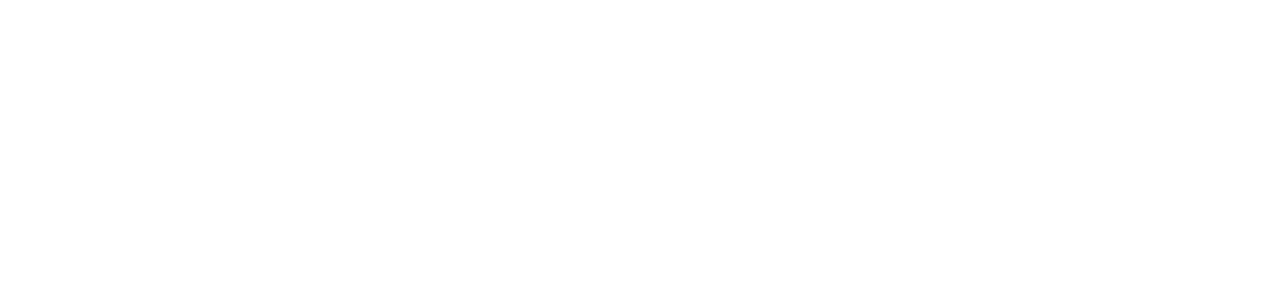
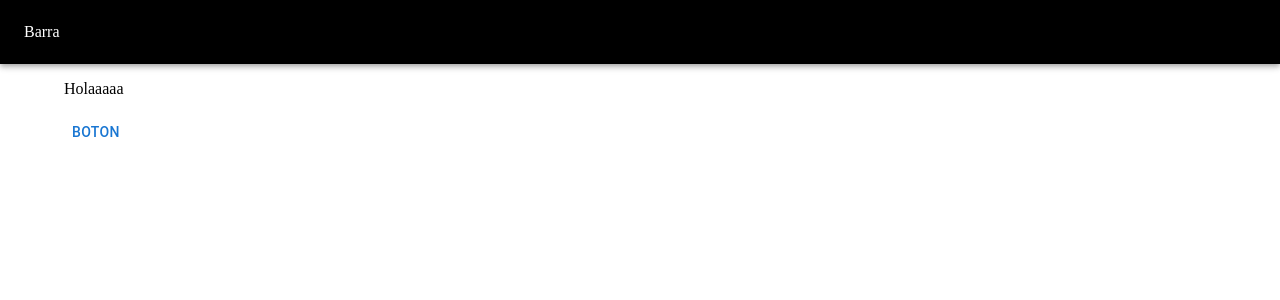
Before and after one commit to Jamaceat/AlquilerVideoJuegos, a React (Create React App) app in the folder Front/rentgames/: page / in a window 1280 px wide. Shown: the top 300 px of the page. Built offline with nearby package versions, Linux system fonts and the light colour scheme.

Commit message:
Instalando paquetes

```diff
--- a/Front/rentgames/package.json
+++ b/Front/rentgames/package.json
@@ -3,9 +3,13 @@
   "version": "0.1.0",
   "private": true,
   "dependencies": {
+    "@emotion/react": "^11.10.4",
+    "@emotion/styled": "^11.10.4",
+    "@mui/material": "^5.10.11",
     "@testing-library/jest-dom": "^5.16.5",
     "@testing-library/react": "^13.4.0",
     "@testing-library/user-event": "^13.5.0",
+    "axios": "^1.1.3",
     "react": "^18.2.0",
     "react-dom": "^18.2.0",
     "react-scripts": "5.0.1",
--- a/Front/rentgames/public/index.html
+++ b/Front/rentgames/public/index.html
@@ -15,6 +15,7 @@
       user's mobile device or desktop. See https://developers.google.com/web/fundamentals/web-app-manifest/
     -->
 		<link rel="manifest" href="%PUBLIC_URL%/manifest.json" />
+		<link rel="stylesheet" href="normalizer.css" />
 		<!--
       Notice the use of %PUBLIC_URL% in the tags above.
       It will be replaced with the URL of the `public` folder during the build.
--- /dev/null
+++ b/Front/rentgames/public/normalizer.css
@@ -0,0 +1,351 @@
+/*! normalize.css v8.0.1 | MIT License | github.com/necolas/normalize.css */
+
+/* Document
+   ========================================================================== */
+
+/**
+ * 1. Correct the line height in all browsers.
+ * 2. Prevent adjustments of font size after orientation changes in iOS.
+ */
+
+html {
+	line-height: 1.15; /* 1 */
+	-webkit-text-size-adjust: 100%; /* 2 */
+}
+
+/* Sections
+     ========================================================================== */
+
+/**
+   * Remove the margin in all browsers.
+   */
+
+body {
+	margin: 0;
+}
+
+/**
+   * Render the `main` element consistently in IE.
+   */
+
+main {
+	display: block;
+}
+
+/**
+   * Correct the font size and margin on `h1` elements within `section` and
+   * `article` contexts in Chrome, Firefox, and Safari.
+   */
+
+h1 {
+	font-size: 2em;
+	margin: 0.67em 0;
+}
+
+/* Grouping content
+     ========================================================================== */
+
+/**
+   * 1. Add the correct box sizing in Firefox.
+   * 2. Show the overflow in Edge and IE.
+   */
+
+hr {
+	box-sizing: content-box; /* 1 */
+	height: 0; /* 1 */
+	overflow: visible; /* 2 */
+}
+
+/**
+   * 1. Correct the inheritance and scaling of font size in all browsers.
+   * 2. Correct the odd `em` font sizing in all browsers.
+   */
+
+pre {
+	font-family: monospace, monospace; /* 1 */
+	font-size: 1em; /* 2 */
+}
+
+/* Text-level semantics
+     ========================================================================== */
+
+/**
+   * Remove the gray background on active links in IE 10.
+   */
+
+a {
+	background-color: transparent;
+}
+
+/**
+   * 1. Remove the bottom border in Chrome 57-
+   * 2. Add the correct text decoration in Chrome, Edge, IE, Opera, and Safari.
+   */
+
+abbr[title] {
+	border-bottom: none; /* 1 */
+	text-decoration: underline; /* 2 */
+	text-decoration: underline dotted; /* 2 */
+}
+
+/**
+   * Add the correct font weight in Chrome, Edge, and Safari.
+   */
+
+b,
+strong {
+	font-weight: bolder;
+}
+
+/**
+   * 1. Correct the inheritance and scaling of font size in all browsers.
+   * 2. Correct the odd `em` font sizing in all browsers.
+   */
+
+code,
+kbd,
+samp {
+	font-family: monospace, monospace; /* 1 */
+	font-size: 1em; /* 2 */
+}
+
+/**
+   * Add the correct font size in all browsers.
+   */
+
+small {
+	font-size: 80%;
+}
+
+/**
+   * Prevent `sub` and `sup` elements from affecting the line height in
+   * all browsers.
+   */
+
+sub,
+sup {
+	font-size: 75%;
+	line-height: 0;
+	position: relative;
+	vertical-align: baseline;
+}
+
+sub {
+	bottom: -0.25em;
+}
+
+sup {
+	top: -0.5em;
+}
+
+/* Embedded content
+     ========================================================================== */
+
+/**
+   * Remove the border on images inside links in IE 10.
+   */
+
+img {
+	border-style: none;
+}
+
+/* Forms
+     ========================================================================== */
+
+/**
+   * 1. Change the font styles in all browsers.
+   * 2. Remove the margin in Firefox and Safari.
+   */
+
+button,
+input,
+optgroup,
+select,
+textarea {
+	font-family: inherit; /* 1 */
+	font-size: 100%; /* 1 */
+	line-height: 1.15; /* 1 */
+	margin: 0; /* 2 */
+}
+
+/**
+   * Show the overflow in IE.
+   * 1. Show the overflow in Edge.
+   */
+
+button,
+input {
+	/* 1 */
+	overflow: visible;
+}
+
+/**
+   * Remove the inheritance of text transform in Edge, Firefox, and IE.
+   * 1. Remove the inheritance of text transform in Firefox.
+   */
+
+button,
+select {
+	/* 1 */
+	text-transform: none;
+}
+
+/**
+   * Correct the inability to style clickable types in iOS and Safari.
+   */
+
+button,
+[type="button"],
+[type="reset"],
+[type="submit"] {
+	-webkit-appearance: button;
+}
+
+/**
+   * Remove the inner border and padding in Firefox.
+   */
+
+button::-moz-focus-inner,
+[type="button"]::-moz-focus-inner,
+[type="reset"]::-moz-focus-inner,
+[type="submit"]::-moz-focus-inner {
+	border-style: none;
+	padding: 0;
+}
+
+/**
+   * Restore the focus styles unset by the previous rule.
+   */
+
+button:-moz-focusring,
+[type="button"]:-moz-focusring,
+[type="reset"]:-moz-focusring,
+[type="submit"]:-moz-focusring {
+	outline: 1px dotted ButtonText;
+}
+
+/**
+   * Correct the padding in Firefox.
+   */
+
+fieldset {
+	padding: 0.35em 0.75em 0.625em;
+}
+
+/**
+   * 1. Correct the text wrapping in Edge and IE.
+   * 2. Correct the color inheritance from `fieldset` elements in IE.
+   * 3. Remove the padding so developers are not caught out when they zero out
+   *    `fieldset` elements in all browsers.
+   */
+
+legend {
+	box-sizing: border-box; /* 1 */
+	color: inherit; /* 2 */
+	display: table; /* 1 */
+	max-width: 100%; /* 1 */
+	padding: 0; /* 3 */
+	white-space: normal; /* 1 */
+}
+
+/**
+   * Add the correct vertical alignment in Chrome, Firefox, and Opera.
+   */
+
+progress {
+	vertical-align: baseline;
+}
+
+/**
+   * Remove the default vertical scrollbar in IE 10+.
+   */
+
+textarea {
+	overflow: auto;
+}
+
+/**
+   * 1. Add the correct box sizing in IE 10.
+   * 2. Remove the padding in IE 10.
+   */
+
+[type="checkbox"],
+[type="radio"] {
+	box-sizing: border-box; /* 1 */
+	padding: 0; /* 2 */
+}
+
+/**
+   * Correct the cursor style of increment and decrement buttons in Chrome.
+   */
+
+[type="number"]::-webkit-inner-spin-button,
+[type="number"]::-webkit-outer-spin-button {
+	height: auto;
+}
+
+/**
+   * 1. Correct the odd appearance in Chrome and Safari.
+   * 2. Correct the outline style in Safari.
+   */
+
+[type="search"] {
+	-webkit-appearance: textfield; /* 1 */
+	outline-offset: -2px; /* 2 */
+}
+
+/**
+   * Remove the inner padding in Chrome and Safari on macOS.
+   */
+
+[type="search"]::-webkit-search-decoration {
+	-webkit-appearance: none;
+}
+
+/**
+   * 1. Correct the inability to style clickable types in iOS and Safari.
+   * 2. Change font properties to `inherit` in Safari.
+   */
+
+::-webkit-file-upload-button {
+	-webkit-appearance: button; /* 1 */
+	font: inherit; /* 2 */
+}
+
+/* Interactive
+     ========================================================================== */
+
+/*
+   * Add the correct display in Edge, IE 10+, and Firefox.
+   */
+
+details {
+	display: block;
+}
+
+/*
+   * Add the correct display in all browsers.
+   */
+
+summary {
+	display: list-item;
+}
+
+/* Misc
+     ========================================================================== */
+
+/**
+   * Add the correct display in IE 10+.
+   */
+
+template {
+	display: none;
+}
+
+/**
+   * Add the correct display in IE 10.
+   */
+
+[hidden] {
+	display: none;
+}
--- a/Front/rentgames/src/App.js
+++ b/Front/rentgames/src/App.js
@@ -1,5 +1,21 @@
+import React from "react"
+
+import {Button, Container, AppBar, Toolbar, Tooltip} from "@mui/material"
+
 function App() {
-	return <div className="App"></div>
+	return (
+		<>
+			<AppBar position="static">
+				<Toolbar sx={{bgcolor: "#000000"}}>
+					<p>Barra</p>
+				</Toolbar>
+			</AppBar>
+			<Container>
+				<p>Holaaaaa</p>
+				<Button>Boton</Button>
+			</Container>
+		</>
+	)
 }
 
 export default App
--- a/Front/rentgames/src/index.js
+++ b/Front/rentgames/src/index.js
@@ -12,3 +12,7 @@
 // If you want to start measuring performance in your app, pass a function
 // to log results (for example: reportWebVitals(console.log))
 // or send to an analytics endpoint. Learn more: https://bit.ly/CRA-vitals
+
+let a = {a: 1, b: 2, c: 3}
+const {a: aa, b, c} = a
+console.log(aa)
```
Also changed, not shown: 1 other file (tests, documents, lock files or other folders). Lines whose indentation alone changed are shown as unchanged.
